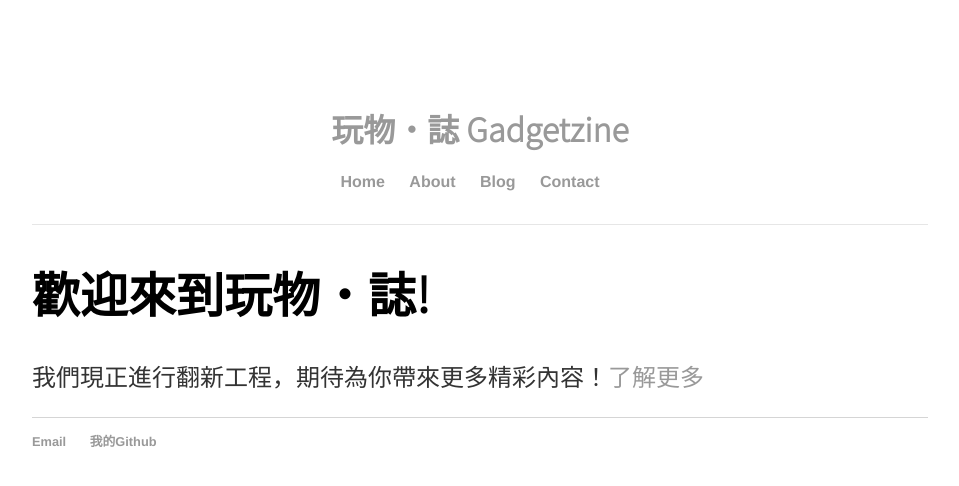
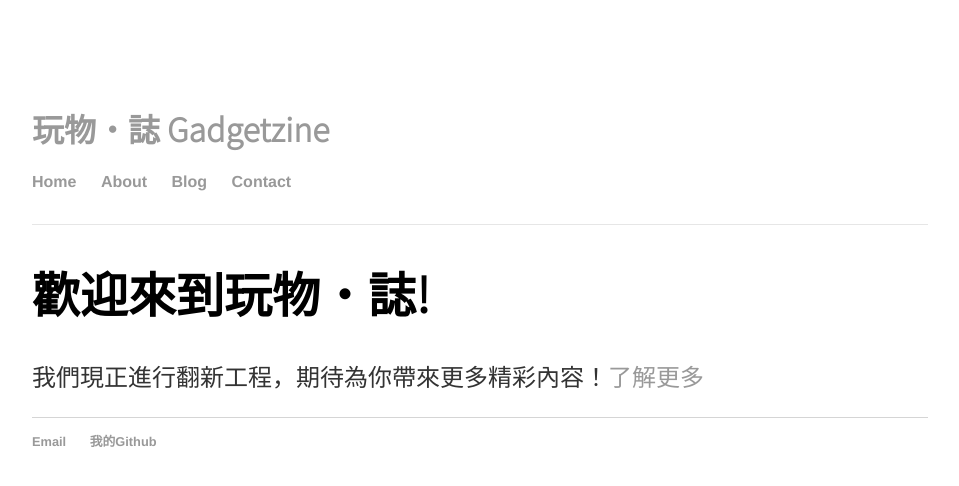
Before and after one commit to alexnkc/gadgetzine, a Jekyll site: the page built from index.html, in a window 1280 px wide. Shown: the top 486 px of the page, without its empty margins (160-1119 px from the left). Built offline with Jekyll 4.4.1, drawn with Linux system fonts in a browser that asks for light colours.

Commit message:
Update main.css

```diff
--- a/css/main.css
+++ b/css/main.css
@@ -4,7 +4,7 @@
 .header {
   height: 140px;
   border-bottom: 1px solid #e6e6e6;
-  text-align: center;
+  float: center;
   padding-top: 24px;
   font-family: 'Noto Sans TC', 'Sans-Serif';
 }
@@ -18,7 +18,7 @@ body {
     font-family: 'Noto Sans TC', sans-serif;
 }
 nav {
-    align: center;
+
 }
 nav ul, footer ul {
     font-family:'Helvetica', 'Arial', 'Sans-Serif';
```
